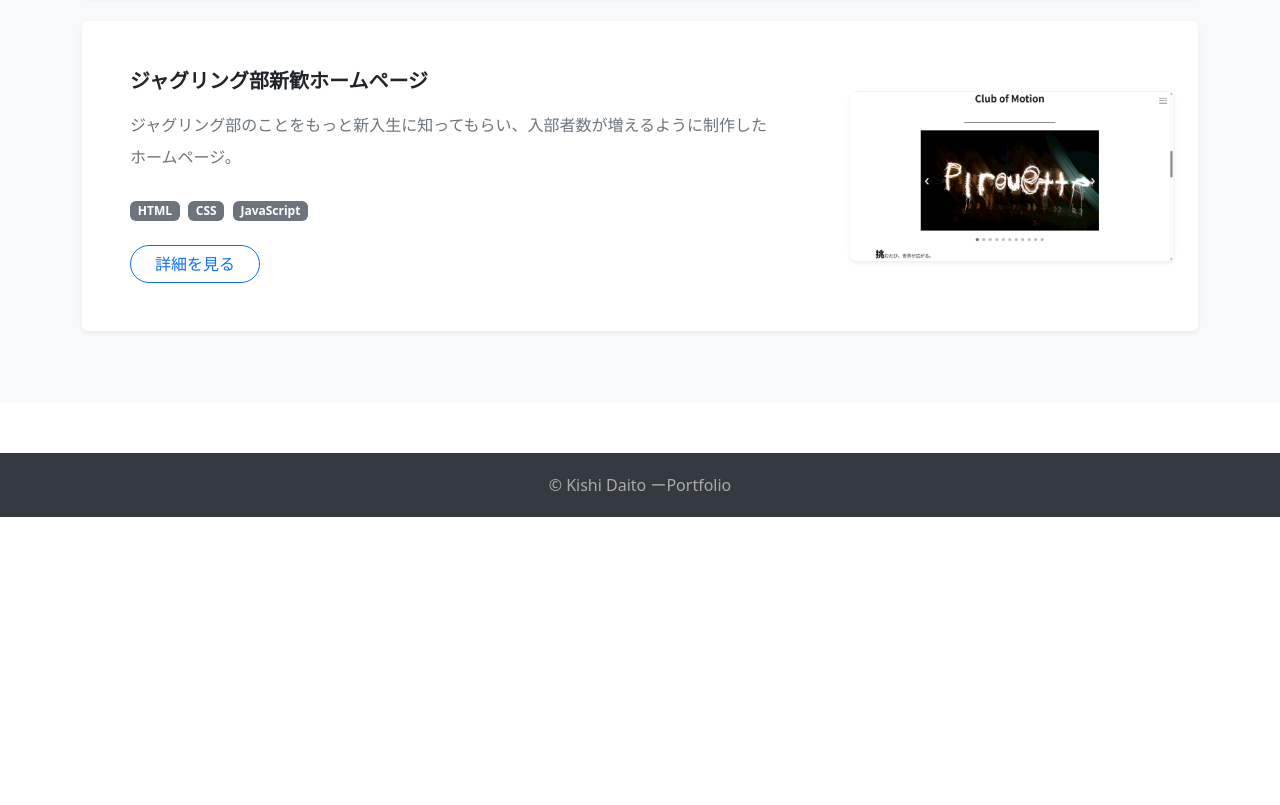
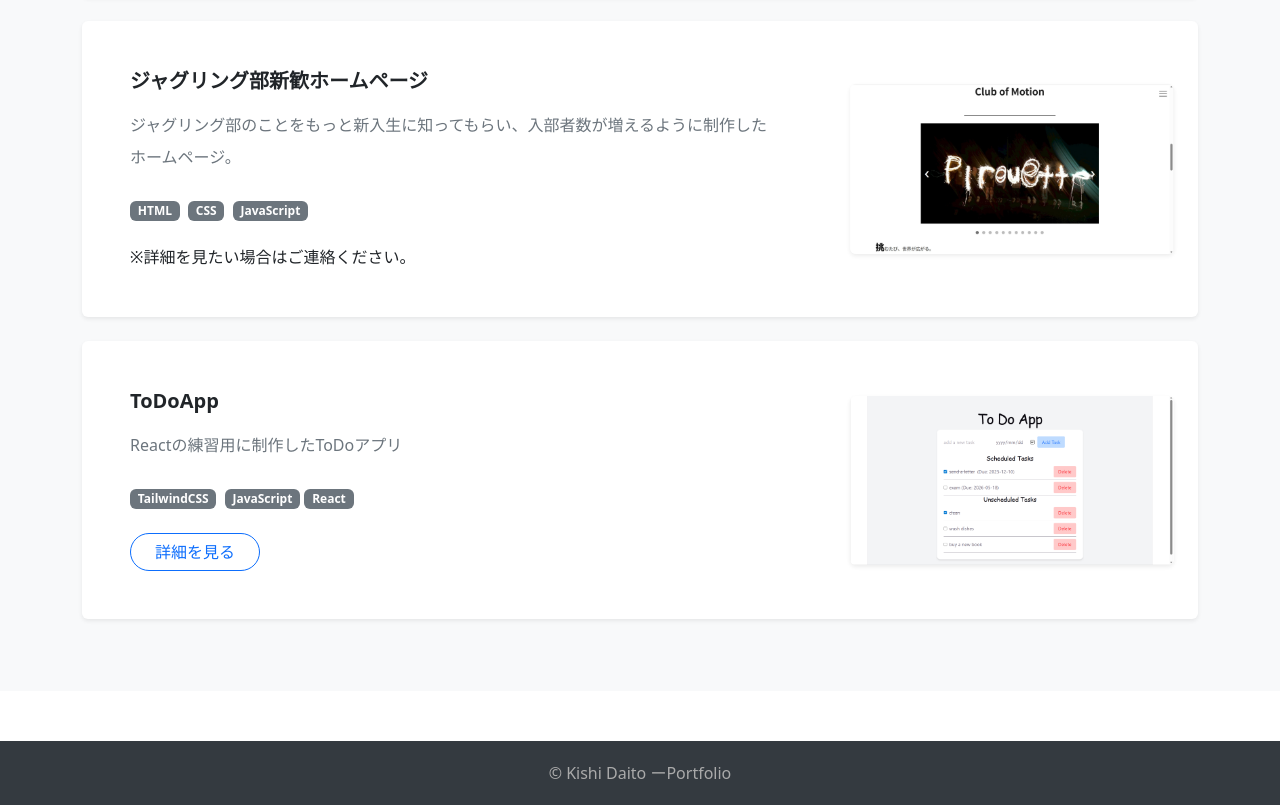
Before and after one commit to kdaito213/kdaito213.github.io, a plain HTML site: page index.html in a window 1280 px wide. Shown: the part 3232-4037 px from the top of the page. Before the commit the page ends 3749 px from the top, so only its background shows below. Drawn offline with nearby package versions, Linux system fonts and the light colour scheme.

Commit message:
Add ToDo app details to index.html
Updated the project details section to include a new ToDo app with relevant information and links.

```diff
--- a/index.html
+++ b/index.html
@@ -259,13 +259,40 @@
                                 <span class="badge bg-secondary me-1">CSS</span>
                                 <span class="badge bg-secondary">JavaScript</span>
                             </p>
-                            <a href="https://kdaito213.github.io/pirouette_for_freshman/" class="btn btn-outline-primary px-4 rounded-pill">
+                            <a>
+                              ※詳細を見たい場合はご連絡ください。
+                            </a>
+                        </div>
+                    </div>
+                    <div class="col-md-4 text-center p-4">
+                        <img src="新歓ホームページ画像.jpg" alt="制作物のスクリーンショット"
+                            class="img-fluid rounded shadow-sm object-fit-cover"
+                            style="max-height: 200px; width: 100%;">
+                    </div>
+                </div>
+            </div>
+            <div class="card border-0 shadow-sm mb-4">
+                <div class="row g-0 align-items-center">
+                    <div class="col-md-8">
+                        <div class="card-body p-4 p-md-5">
+                            <h5 class="card-title fw-bold mb-3">
+                                ToDoApp
+                            </h5>
+                            <p class="card-text text-secondary lh-lg mb-4">
+                                Reactの練習用に制作したToDoアプリ
+                            </p>
+                            <p class="card-text mb-4">
+                                <span class="badge bg-secondary me-1">TailwindCSS</span>
+                                <span class="badge bg-secondary">JavaScript</span>
+                                <span class="badge bg-secondary">React</span>
+                            </p>
+                            <a href="https://kdaito213.github.io/ToDoApp/" class="btn btn-outline-primary px-4 rounded-pill">
                                 詳細を見る
                             </a>
                         </div>
                     </div>
                     <div class="col-md-4 text-center p-4">
-                        <img src="新歓ホームページ画像.jpg" alt="制作物のスクリーンショット"
+                        <img src="ToDo-app.png" alt="制作物のスクリーンショット"
                             class="img-fluid rounded shadow-sm object-fit-cover"
                             style="max-height: 200px; width: 100%;">
                     </div>
```
